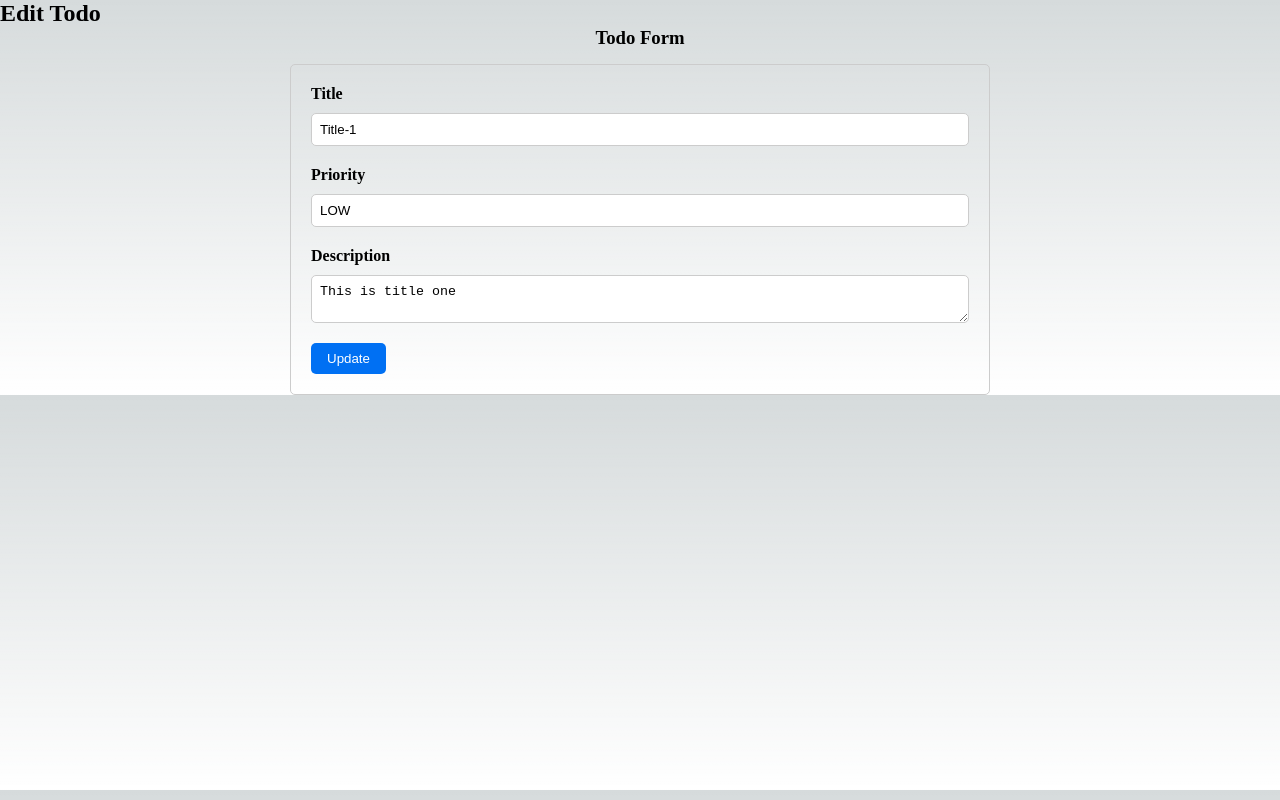
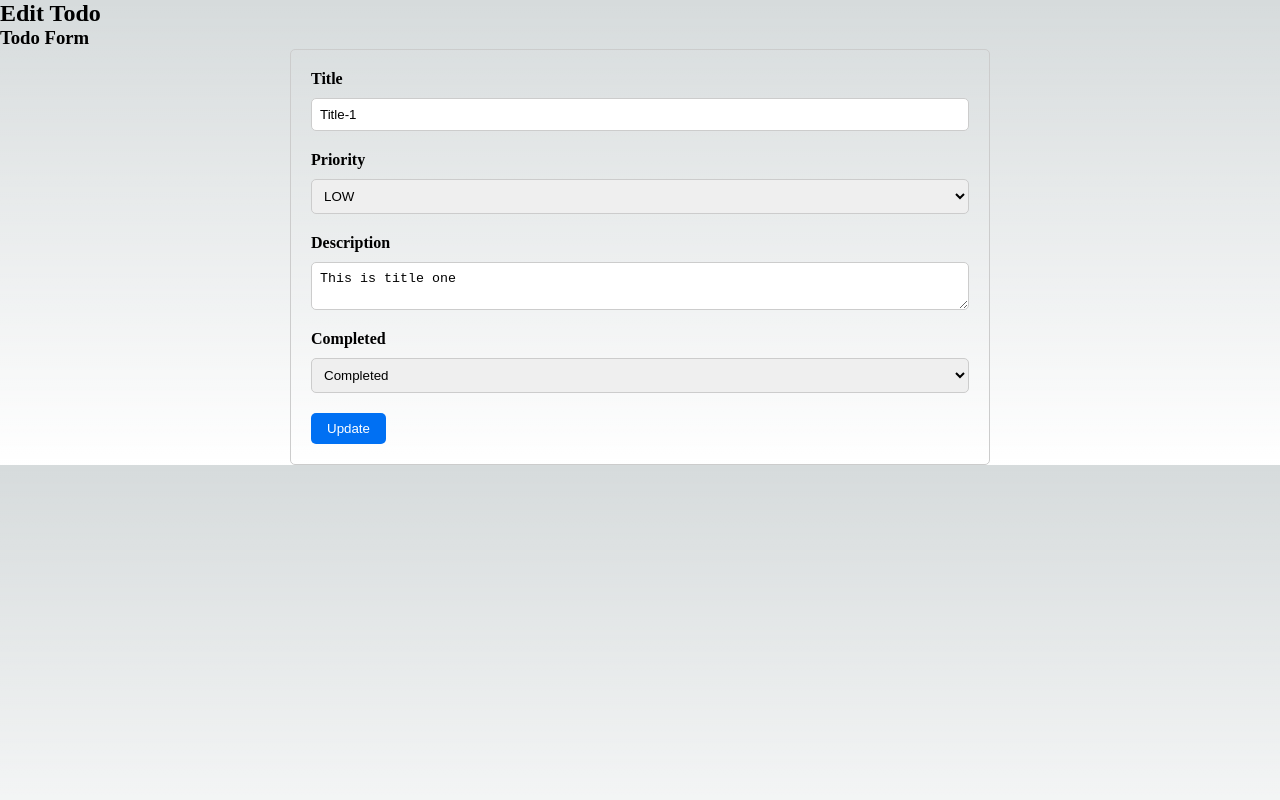
Before and after one commit to chimiWangchukWangdi/nest.js-redux-todo, a Next.js app: page /edit-todo/1 in a window 1280 px wide. Built offline with nearby package versions, Linux system fonts and the light colour scheme; data requests are answered from the project's data file.

Commit message:
removing unused className & adding dropdown option

```diff
--- a/db.json
+++ b/db.json
@@ -39,6 +39,14 @@
       "priority": "LOW",
       "createdAt": "Fri Mar 24 2023 10:35:19 GMT+0600 (Bhutan Time)",
       "id": 5
+    },
+    {
+      "title": "Title-6",
+      "description": "This is title six",
+      "priority": "LOW",
+      "completed": "In-Progress",
+      "createdAt": "Fri Mar 24 2023 12:44:49 GMT+0600 (Bhutan Time)",
+      "id": 6
     }
   ],
   "users": []
--- a/src/components/stylesheets/todo-form.module.css
+++ b/src/components/stylesheets/todo-form.module.css
@@ -35,6 +35,15 @@
   box-shadow: 0 0 5px rgba(0, 123, 255, 0.5);
 }
 
+ .todoForm select {
+  display: block;
+  width: 100%;
+  padding: 8px;
+  border: 1px solid #ccc;
+  border-radius: 5px;
+  margin-bottom: 20px;
+}
+
 .todoForm button[type="submit"] {
   background-color: #0070f3;
   color: #fff;
--- a/src/components/todo-form/index.tsx
+++ b/src/components/todo-form/index.tsx
@@ -1,4 +1,4 @@
-import { TodoModel, TodoPriority } from "@/model";
+import { TodoCompleted, TodoModel, TodoPriority } from "@/model";
 import { useAppDispatch, useAppSelector } from "@/state/store";
 import { todoActions } from "@/state/todoSlice/todo.actions";
 import { todoSelectors } from "@/state/todoSlice/todo.selectors";
@@ -21,10 +21,9 @@ const TodoForm = ({ isEditMode }: { isEditMode?: boolean }) => {
   }, [id]);
 
   const onSubmit = async (values: TodoModel) => {
+    debugger;
     const payload: TodoModel = {
       ...values,
-      completed: "in progress",
-      priority: TodoPriority.LOW,
       createdAt: new Date().toString(),
     };
     await dispatch(
@@ -35,7 +34,7 @@ const TodoForm = ({ isEditMode }: { isEditMode?: boolean }) => {
 
   return (
     <div>
-      <div className={style.todoTitle}>
+      <div>
         <h3>Todo Form</h3>
       </div>
       <div className={style.todoForm}>
@@ -54,20 +53,11 @@ const TodoForm = ({ isEditMode }: { isEditMode?: boolean }) => {
                 name="title"
                 render={({ input, meta }) => (
                   <div>
-                    <div className="input-group mb-3">
-                      <label className="input-group-text" id="basic-addon2">
-                        Title
-                      </label>
-                      <input
-                        className="form-control"
-                        type="text"
-                        {...input}
-                        placeholder="Title"
-                      />
+                    <div>
+                      <label>Title</label>
+                      <input type="text" {...input} placeholder="Title" />
                     </div>
-                    {meta.touched && meta.error && (
-                      <div className="mb-2">{meta.error}</div>
-                    )}
+                    {meta.touched && meta.error && <div>{meta.error}</div>}
                   </div>
                 )}
               />
@@ -75,18 +65,17 @@ const TodoForm = ({ isEditMode }: { isEditMode?: boolean }) => {
                 name="priority"
                 render={({ input, meta }) => (
                   <div>
-                    <div className="input-group mb-3">
-                      <label className="input-group-text">Priority</label>
-                      <input
-                        className="form-control"
-                        placeholder="priority"
-                        type="text"
-                        {...input}
-                      />
+                    <div>
+                      <label>Priority</label>
+                      <select {...input}>
+                        {Object.values(TodoPriority).map((priority) => (
+                          <option key={priority} value={priority}>
+                            {priority}
+                          </option>
+                        ))}
+                      </select>
                     </div>
-                    {meta.touched && meta.error && (
-                      <div className="mb-2">{meta.error}</div>
-                    )}
+                    {meta.touched && meta.error && <div>{meta.error}</div>}
                   </div>
                 )}
               />
@@ -94,25 +83,33 @@ const TodoForm = ({ isEditMode }: { isEditMode?: boolean }) => {
                 name="description"
                 render={({ input, meta }) => (
                   <div>
-                    <div className="input-group mb-3">
-                      <label className="input-group-text">Description</label>
-                      <textarea
-                        className="form-control"
-                        placeholder="description"
-                        {...input}
-                      />
+                    <div>
+                      <label>Description</label>
+                      <textarea placeholder="description" {...input} />
                     </div>
-                    {meta.touched && meta.error && (
-                      <div className="mb-2">{meta.error}</div>
-                    )}
+                    {meta.touched && meta.error && <div>{meta.error}</div>}
                   </div>
                 )}
               />
-              <button
-                type="submit"
-                className="btn btn-primary"
-                disabled={submitting}
-              >
+              <Field
+                name="completed"
+                render={({ input, meta }) => (
+                  <div>
+                    <div>
+                      <label>Completed</label>
+                      <select {...input}>
+                        {Object.values(TodoCompleted).map((completed) => (
+                          <option key={completed} value={completed}>
+                            {completed}
+                          </option>
+                        ))}
+                      </select>
+                    </div>
+                    {meta.touched && meta.error && <div>{meta.error}</div>}
+                  </div>
+                )}
+              />
+              <button type="submit" disabled={submitting}>
                 {isEditMode ? "Update" : "Submit"}
               </button>
             </form>
--- a/src/model/todo.models.ts
+++ b/src/model/todo.models.ts
@@ -18,3 +18,8 @@ export enum TodoPriority {
   MEDIUM = "MEDIUM",
   HIGH = "HIGH",
 }
+
+export const TodoCompleted = {
+  YES: "Completed",
+  NO: "In-Progress",
+};
```
